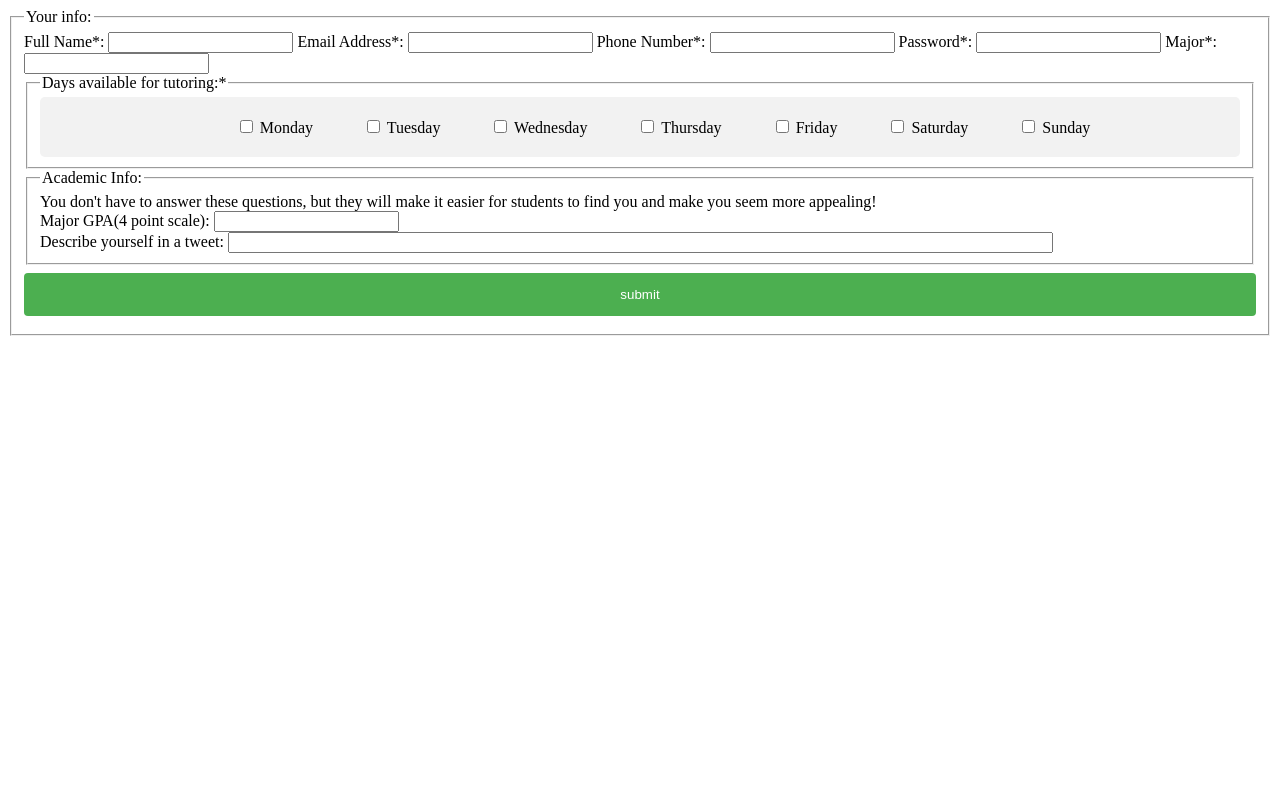
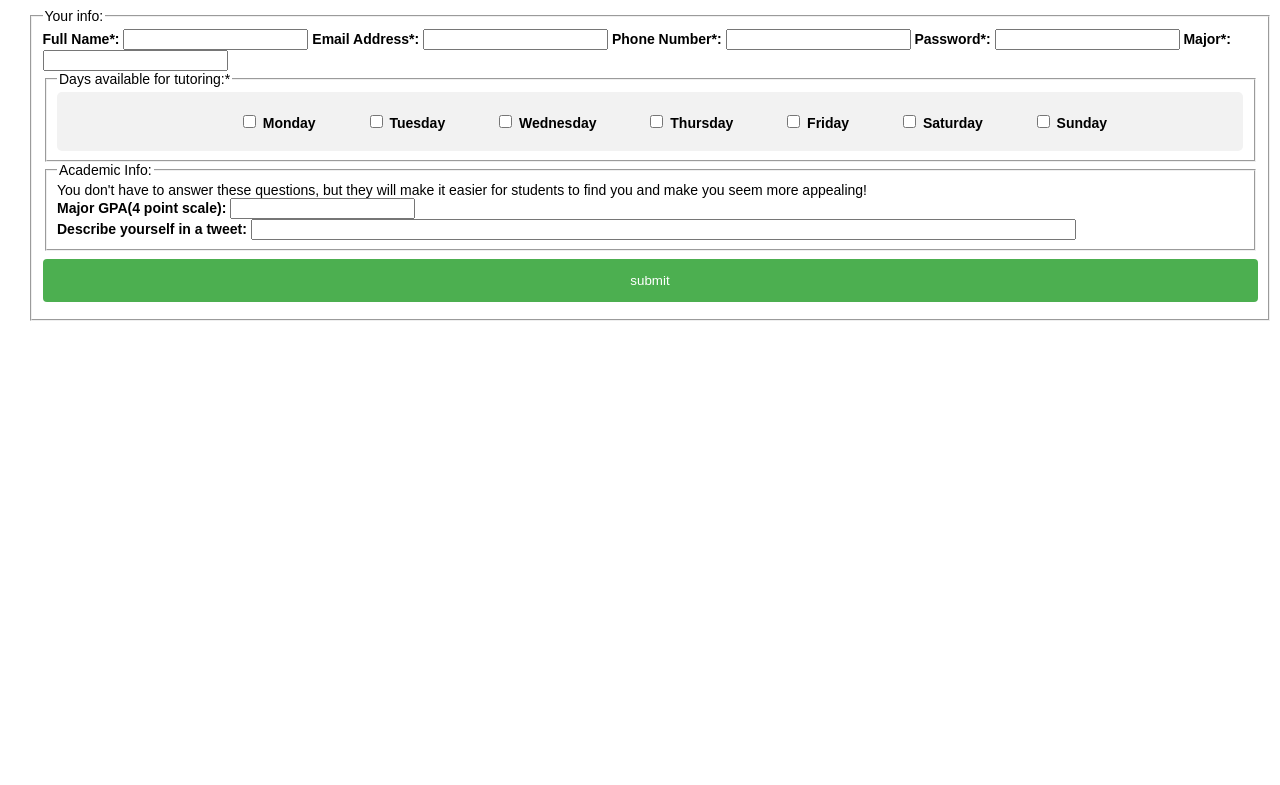
Before and after one commit to akenworthy20/CS135_FinalProject, a PHP site: page /view/pages/tutorRegister.php in a window 1280 px wide. Shown: the top 785 px of the page. Run offline with PHP 8.4, Linux system fonts and the light colour scheme.

Commit message:
Add files via upload

```diff
--- a/view/layout.css
+++ b/view/layout.css
@@ -37,4 +37,18 @@
     hr {
       background-color: #000000;
     }
+
+    body {
+       font-family:Arial, Helvetica, sans-serif;
+       font-size:14px;
+       padding-left: 20px;
+    }
+    label {
+       font-weight:bold;
+       width:100px;
+       font-size:14px;
+    }
+    .box {
+       border:#666666 solid 1px;
+    }
 </style>
```
Also changed, not shown: view/home.php (added, +34 -0 lines).
